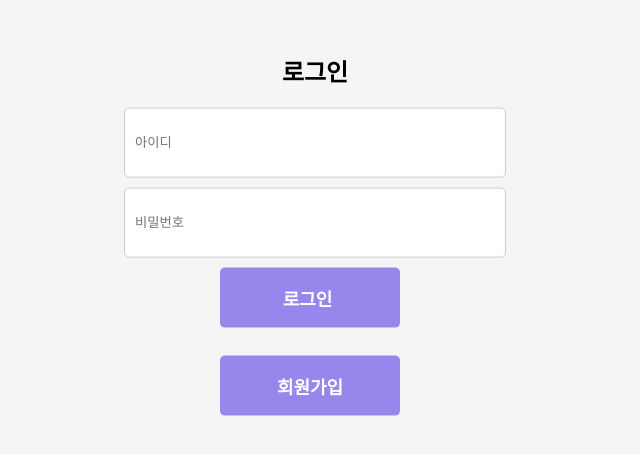
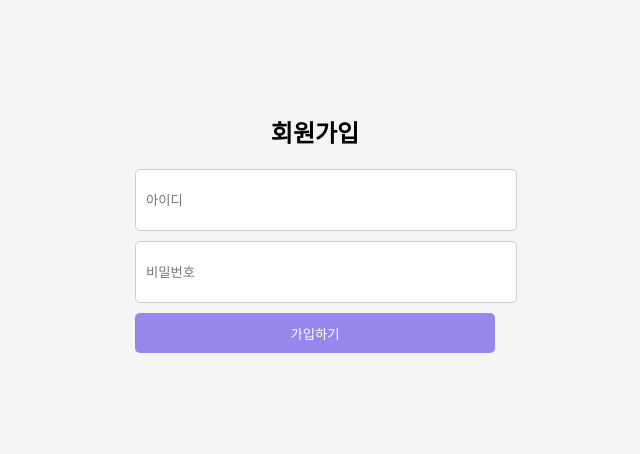
Before and after one commit to sihun0105/iot_project_PRONT, a React (Create React App) app: page /registor in a window 1280 px wide. Before the commit this address led to /login. Shown: the part 176-630 px from the top of the page, without its empty margins (325-965 px from the left). Built offline with nearby package versions, Linux system fonts and the light colour scheme.

Commit message:
feat 회원가입 추가

```diff
--- a/src/App.js
+++ b/src/App.js
@@ -2,6 +2,7 @@ import { BrowserRouter, Routes, Route, redirect, Navigate } from "react-router-d
 import "./App.css";
 import Login from "./pages/Login";
 import Home from "./pages/home";
+import Registor from "./pages/Registor";
 
 function App() {
 
@@ -11,6 +12,7 @@ function App() {
           <>
             <Route path="login" element={<Login />} />
             <Route path="home" element={<Home />} />
+            <Route path="registor" element={<Registor />} />
             <Route path="/" element={<Navigate to="/login" />}/>
             <Route path="*" element={<Navigate to="/login" />}/>
           </>
--- a/src/pages/Login.js
+++ b/src/pages/Login.js
@@ -47,13 +47,13 @@ function Login() {
   };
 
   const handleSignUp = () => {
-    navigate("/signup");
+    navigate("/registor");
   };
 
   return (
     <div className="App">
       <div className="login-container">
-        <h2>로그인</h2>
+        <h2>Login</h2>
         <div className="input-container">
           <form onSubmit={handleSubmit}>
             <input
@@ -73,12 +73,12 @@ function Login() {
             />
             <br />
             <button type="submit" className="login-button">
-              <span>로그인</span>
+              <span>Login</span>
             </button>
           </form>
           <br />
           <button onClick={handleSignUp} className="login-button signup-button">
-            회원가입
+          Register
           </button>
         </div>
       </div>
--- /dev/null
+++ b/src/pages/Registor.js
@@ -0,0 +1,98 @@
+import React, { useState } from 'react';
+import styled from 'styled-components';
+import axios from 'axios';
+import swal from 'sweetalert';
+import { useNavigate } from 'react-router-dom';
+
+const Container = styled.div`
+  display: flex;
+  justify-content: center;
+  align-items: center;
+  height: 100vh;
+  background-color: #f5f5f5;
+`;
+
+const FormContainer = styled.div`
+  width: 360px;
+  padding: 20px;
+`;
+
+const Title = styled.h2`
+  text-align: center;
+  margin-bottom: 20px;
+`;
+
+const Input = styled.input`
+  width: 100%;
+  height: 40px;
+  padding: 10px;
+  margin-bottom: 10px;
+  border: 1px solid #ccc;
+  border-radius: 5px;
+`;
+
+const Button = styled.button`
+  width: 100%;
+  height: 40px;
+  background-color: #9687ed;
+  color: #fff;
+  border: none;
+  border-radius: 5px;
+  cursor: pointer;
+`;
+
+export default function Registor() {
+  const [email, setEmail] = useState('');
+  const [password, setPassword] = useState('');
+  const navigate = useNavigate();
+
+  const handleEmailChange = (event) => {
+    setEmail(event.target.value);
+  };
+
+  const handlePasswordChange = (event) => {
+    setPassword(event.target.value);
+  };
+
+  const handleSubmit = async (e) => {
+    e.preventDefault();
+    try {
+      const response = await axios.post('http://localhost:2005/auth/join', {
+        email:email,
+        password:password,
+      });
+
+      if (response.status === 200) {
+        swal('회원가입 성공', '회원가입이 완료되었습니다.', 'success');
+        navigate('/login');
+      } else {
+        throw new Error('회원가입에 실패했습니다.');
+      }
+    } catch (error) {
+      swal('회원가입 오류', error.message, 'error');
+    }
+  };
+
+  return (
+    <Container>
+      <FormContainer>
+        <Title>회원가입</Title>
+        <form onSubmit={handleSubmit}>
+          <Input
+            type="text"
+            value={email}
+            onChange={handleEmailChange}
+            placeholder="아이디"
+          />
+          <Input
+            type="password"
+            value={password}
+            onChange={handlePasswordChange}
+            placeholder="비밀번호"
+          />
+          <Button type="submit">가입하기</Button>
+        </form>
+      </FormContainer>
+    </Container>
+  );
+}
```
